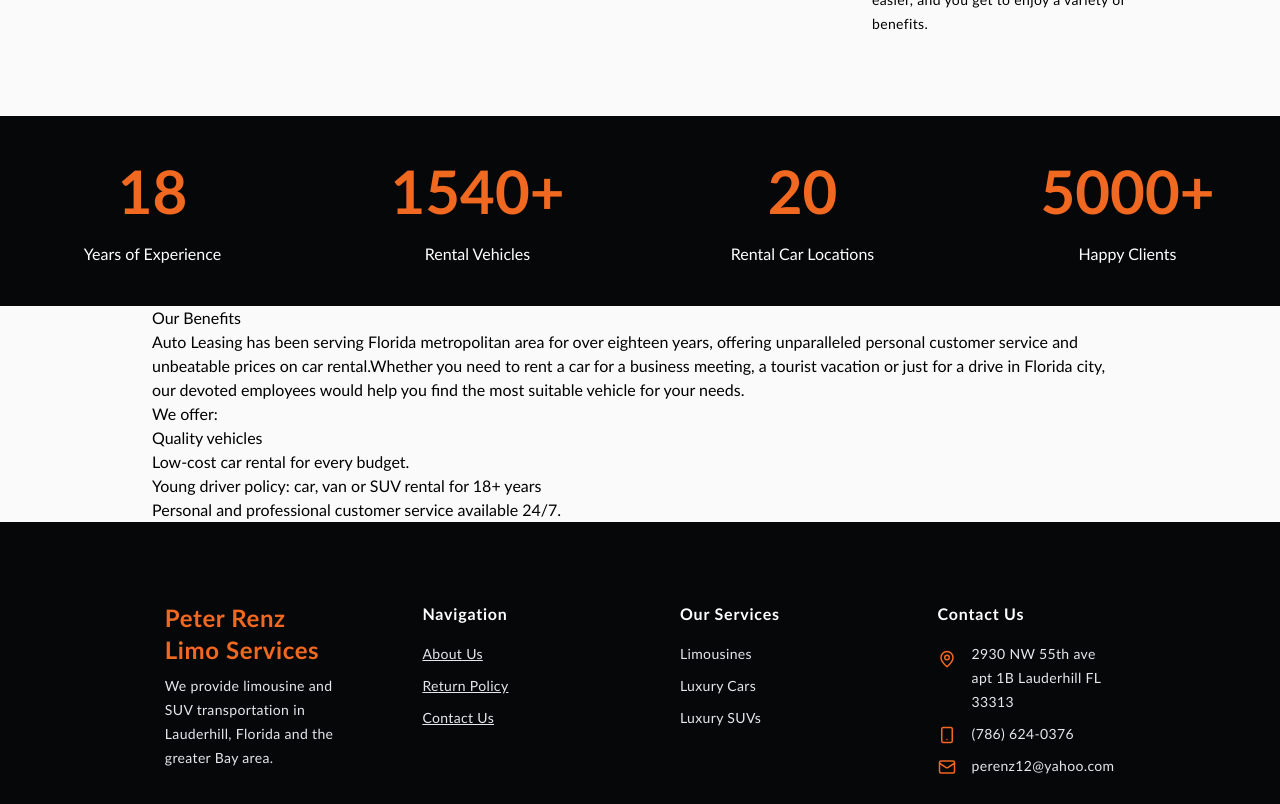
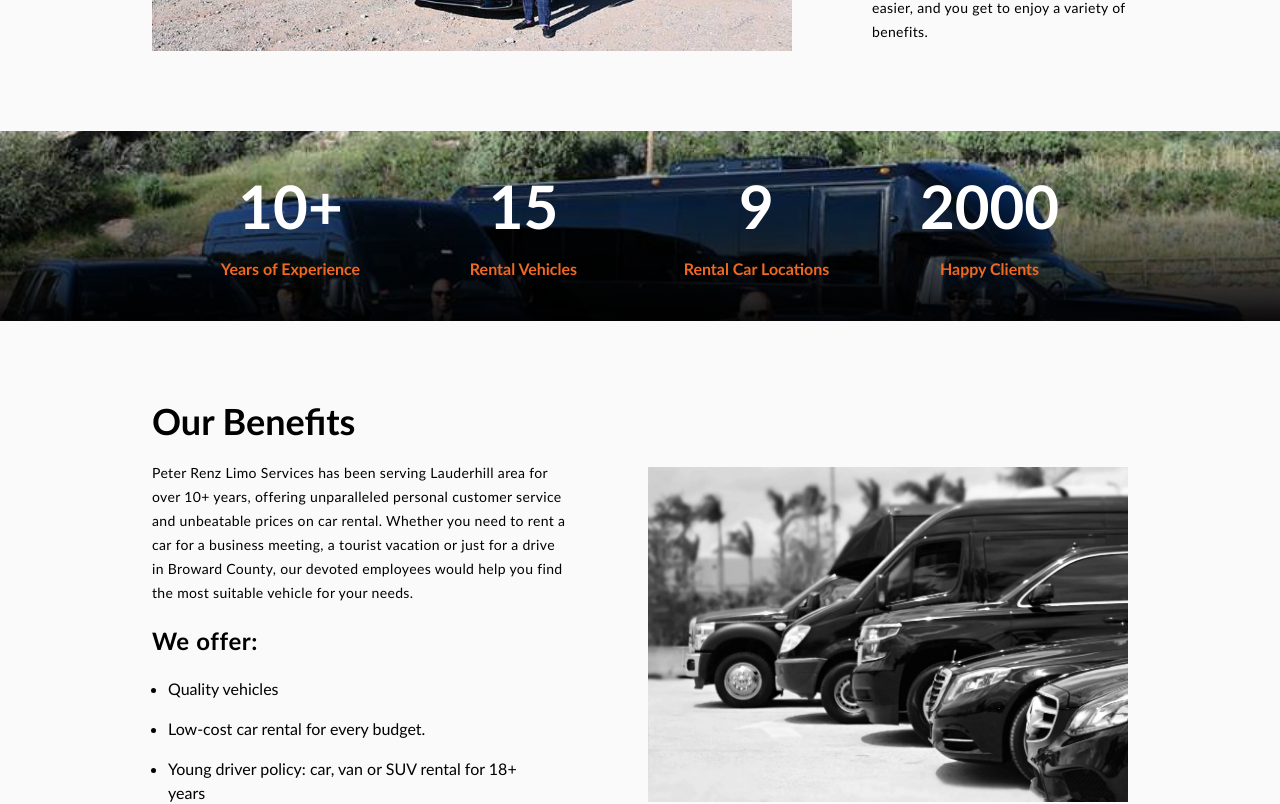
Before and after one commit to 2gbeh/prl, a Next.js app: page /about-us in a window 1280 px wide. Shown: the part 940-1744 px from the top of the page. Built offline with nearby package versions, Linux system fonts and the light colour scheme.

Commit message:
feat(pages): add about us

```diff
--- a/components/atoms/card/index.tsx
+++ b/components/atoms/card/index.tsx
@@ -3,10 +3,11 @@
 
 interface IProps extends PropsWithChildren {
   src: string;
+  size?: number;
   rtl?: boolean;
 }
 
-const Card: React.FC<IProps> = ({ children, src, rtl }) => {
+const Card: React.FC<IProps> = ({ children, src, size = 480, rtl }) => {
   console.log("🚀 ~ Card");
   // renders
   return (
@@ -14,11 +15,11 @@
       {rtl ? (
         <>
           <article className="space-y-5">{children}</article>
-          <Figure src={src} size={640} />
+          <Figure src={src} size={size} />
         </>
       ) : (
         <>
-          <Figure src={src} size={640} />
+          <Figure src={src} size={size} />
           <article className="space-y-5">{children}</article>
         </>
       )}
--- a/pages/_globals.css
+++ b/pages/_globals.css
@@ -31,6 +31,10 @@
 
 .container {
   @apply w-full sm:w-[80%] mx-auto px-6
+}
+
+.container-md {
+  @apply w-full sm:w-[75%] mx-auto px-6
 }
 
 .container-sm {
--- a/pages/about-us.tsx
+++ b/pages/about-us.tsx
@@ -1,7 +1,8 @@
 import React from "react";
 //
 import Ribbon from "@/components/molecules/ribbon";
-import Figure from "@/components/atoms/figure";
+import Card from "@/components/atoms/card";
+import { backgroundImageStyles } from "@/utils/backgroundImageStyles";
 import { APP } from "@/constants/APP";
 
 export const getStaticProps = () => ({ props: { title: "About Us" } });
@@ -12,62 +13,61 @@
   return (
     <main>
       <Ribbon heading="About Us" />
-      <div className="">
-        <section className="container flex items-center gap-20 py-20">
-          <Figure src="/uploads/hero.png" size={640} />
-          <article className="space-y-5">
+      <Card src="/uploads/team.png" size={640}>
         <h2 className="h2">{APP.name_short}</h2>
         <p className="p">
           Are you looking to navigate one of the most popular cities in the
           world, or set off on a road trip into the country? We are here to
           help. A car rental in Florida affords you an unmatched sense of
-              freedom and flexibility, inviting you to delve deep into the
-              cultural and historical wealth of this beautiful city. Rent a car
-              that best suits your trip using our straightforward booking panel.
-              Hiring a car has never been easier, and you get to enjoy a variety
-              of benefits.
+          freedom and flexibility, inviting you to delve deep into the cultural
+          and historical wealth of this beautiful city. Rent a car that best
+          suits your trip using our straightforward booking panel. Hiring a car
+          has never been easier, and you get to enjoy a variety of benefits.
         </p>
-          </article>
-        </section>
-        <section className="bg-accent py-10">
+      </Card>
+      <section
+        className="bg-accent py-10"
+        style={backgroundImageStyles("/uploads/team.png", "fixed")}
+      >
+        <div className="container-md">
           <ul className="flex-centered flex-col gap-5 sm:flex-row">
             <li className="flex-1 space-y-4 text-center">
-              <h1 className="h1 text-brand">18</h1>
-              <p className="text-white">Years of Experience</p>
+              <h1 className="h1 text-white">10+</h1>
+              <p className="font-bold text-brand">Years of Experience</p>
             </li>
             <li className="flex-1 space-y-4 text-center">
-              <h1 className="h1 text-brand">1540+</h1>
-              <p className="text-white"> Rental Vehicles</p>
+              <h1 className="h1 text-white">15</h1>
+              <p className="font-bold text-brand"> Rental Vehicles</p>
             </li>
             <li className="flex-1 space-y-4 text-center">
-              <h1 className="h1 text-brand">20</h1>
-              <p className="text-white"> Rental Car Locations</p>
+              <h1 className="h1 text-white">9</h1>
+              <p className="font-bold text-brand"> Rental Car Locations</p>
             </li>
             <li className="flex-1 space-y-4 text-center">
-              <h1 className="h1 text-brand">5000+</h1>
-              <p className="text-white"> Happy Clients</p>
+              <h1 className="h1 text-white">2000</h1>
+              <p className="font-bold text-brand"> Happy Clients</p>
             </li>
           </ul>
+        </div>
       </section>
-        <section className="container">
-          <h2>Our Benefits</h2>
-          <p>
-            Auto Leasing has been serving Florida metropolitan area for over
-            eighteen years, offering unparalleled personal customer service and
-            unbeatable prices on car rental.Whether you need to rent a car for a
-            business meeting, a tourist vacation or just for a drive in Florida
-            city, our devoted employees would help you find the most suitable
-            vehicle for your needs.
+      <Card src="/uploads/fleet.png" rtl>
+        <h2 className="h2">Our Benefits</h2>
+        <p className="p">
+          {APP.name_short} has been serving Lauderhill area for over 10+ years,
+          offering unparalleled personal customer service and unbeatable prices
+          on car rental. Whether you need to rent a car for a business meeting, a
+          tourist vacation or just for a drive in Broward County, our devoted
+          employees would help you find the most suitable vehicle for your
+          needs.
         </p>
-          <h3>We offer:</h3>
-          <ol>
+        <h3 className="h3">We offer:</h3>
+        <ol className="mx-4 list-disc space-y-4">
           <li>Quality vehicles </li>
           <li>Low-cost car rental for every budget. </li>
           <li>Young driver policy: car, van or SUV rental for 18+ years </li>
           <li>Personal and professional customer service available 24/7.</li>
         </ol>
-        </section>
-      </div>
+      </Card>
     </main>
   );
 }
```
Also changed, not shown: public/uploads/fleet.png (added), public/uploads/team.png (added). Lines whose indentation alone changed are shown as unchanged.
